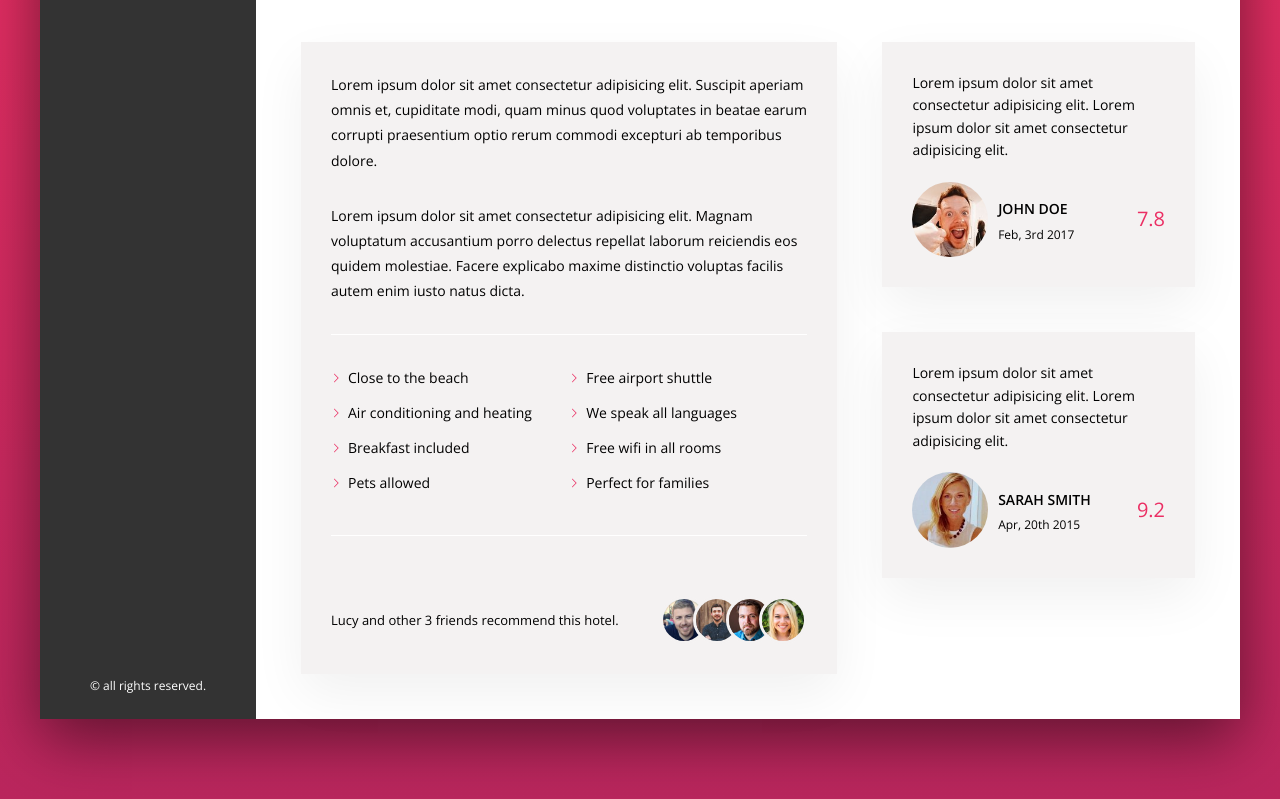
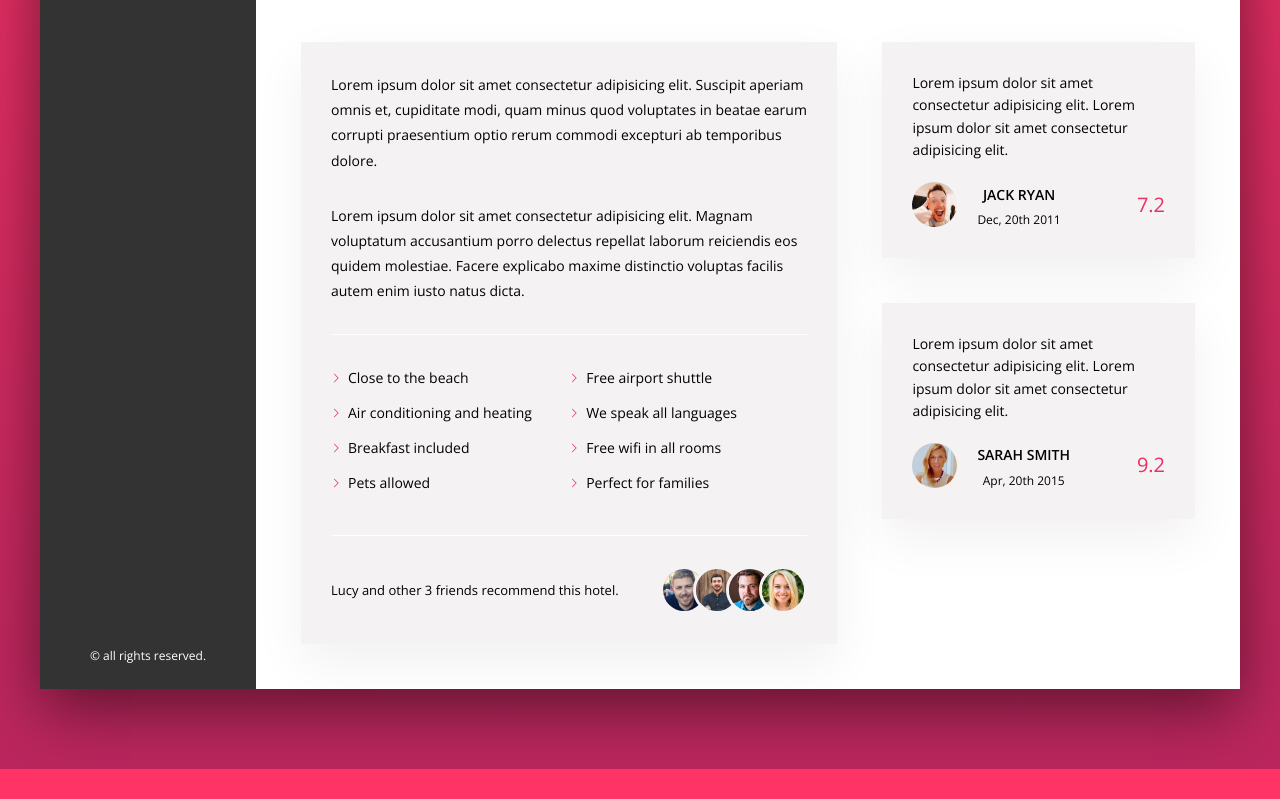
Before and after one commit to adamsJS23/trillo, a website: page index.html in a window 1280 px wide. Shown: the part 595-1394 px from the top of the page. After the commit the page ends 1364 px from the top, so only its background shows below. Drawn offline with nearby package versions, Linux system fonts and the light colour scheme.

Commit message:
refactoring review section

```diff
--- a/index.html
+++ b/index.html
@@ -154,7 +154,6 @@
 
           <div class="detail">
             <div class="description">
-
               <p class="paragraph">
                 Lorem ipsum dolor sit amet consectetur adipisicing elit.
                 Suscipit aperiam omnis et, cupiditate modi, quam minus quod
@@ -162,8 +161,8 @@
                 commodi excepturi ab temporibus dolore.
               </p>
               <p class="paragraph">
-                  Lorem ipsum dolor sit amet consectetur adipisicing elit.
-                  Magnam voluptatum accusantium porro delectus repellat laborum
+                Lorem ipsum dolor sit amet consectetur adipisicing elit. Magnam
+                voluptatum accusantium porro delectus repellat laborum
                 reiciendis eos quidem molestiae. Facere explicabo maxime
                 distinctio voluptas facilis autem enim iusto natus dicta.
               </p>
@@ -207,24 +206,24 @@
                 </div>
               </div>
             </div>
-            <div class="reviews">
+            <div class="user-reviews">
               <figure class="review">
                 <blockquote class="review__text">
                   Lorem ipsum dolor sit amet consectetur adipisicing elit. Lorem
                   ipsum dolor sit amet consectetur adipisicing elit.
                 </blockquote>
-                <div class="review__user-box">
+                <figcaption class="review__user">
                   <img
-                    class="review__img"
+                    class="review__photo"
                     src="img/user-1.jpg"
                     alt="user image"
                   />
-                  <figcaption class="review__caption">
-                    <span class="review__user-name">John Doe</span
-                    ><span class="review__date">Feb, 3rd 2017</span>
+                  <div class="review__user-box">
+                    <p class="review__user-name">Jack Ryan</p>
+                    <p class="review__date">Dec, 20th 2011</p>
+                  </div>
+                  <p class="review__rating">7.2</p>
                 </figcaption>
-                  <p class="review__rate">7.8</p>
-                </div>
               </figure>
 
               <figure class="review">
@@ -232,18 +231,18 @@
                   Lorem ipsum dolor sit amet consectetur adipisicing elit. Lorem
                   ipsum dolor sit amet consectetur adipisicing elit.
                 </blockquote>
-                <div class="review__user-box">
+                <figcaption class="review__user">
                   <img
-                    class="review__img"
+                    class="review__photo"
                     src="img/user-2.jpg"
                     alt="user image"
                   />
-                  <figcaption class="review__caption">
-                    <span class="review__user-name">Sarah Smith</span
-                    ><span class="review__date">Apr, 20th 2015</span>
+                  <div class="review__user-box">
+                    <p class="review__user-name">Sarah Smith</p>
+                    <p class="review__date">Apr, 20th 2015</p>
+                  </div>
+                  <p class="review__rating">9.2</p>
                 </figcaption>
-                  <p class="review__rate">9.2</p>
-                </div>
               </figure>
             </div>
           </div>
--- a/sass/_components.scss
+++ b/sass/_components.scss
@@ -346,9 +346,6 @@
   display: flex;
   align-items: center;
   font-size: 1.3rem;
-  padding-top: 3rem;
-  &__text {
-  }
 
   &__client-img-box {
     margin-left: auto;
@@ -382,20 +379,22 @@
     line-height: 1.6;
   }
 
-  &__user-box {
+  &__user {
     display: flex;
     align-items: center;
   }
 
-  &__img {
-    width: 30%;
-    border-radius: 100%;
+  &__user-box {
+    display: flex;
+    flex-direction: column;
+    align-items: center;
+    margin-left: 2rem;
   }
 
-  &__caption {
-    display: flex;
-    flex-direction: column;
-    margin-left: 1rem;
+  &__photo {
+    width: 4.5rem;
+    height: 4.5rem;
+    border-radius: 50%;
   }
 
   &__user-name {
@@ -410,7 +409,7 @@
     font-size: 1.2rem;
   }
 
-  &__rate {
+  &__rating {
     margin-left: auto;
     font-size: 2rem;
     color: var(--color-primary);
--- a/sass/_layout.scss
+++ b/sass/_layout.scss
@@ -48,6 +48,6 @@
   line-height: 1.8;
 }
 
-.reviews {
+.user-reviews {
   flex: 1;
 }
```
Also changed, not shown: css/style.css. Lines whose indentation alone changed are shown as unchanged.
